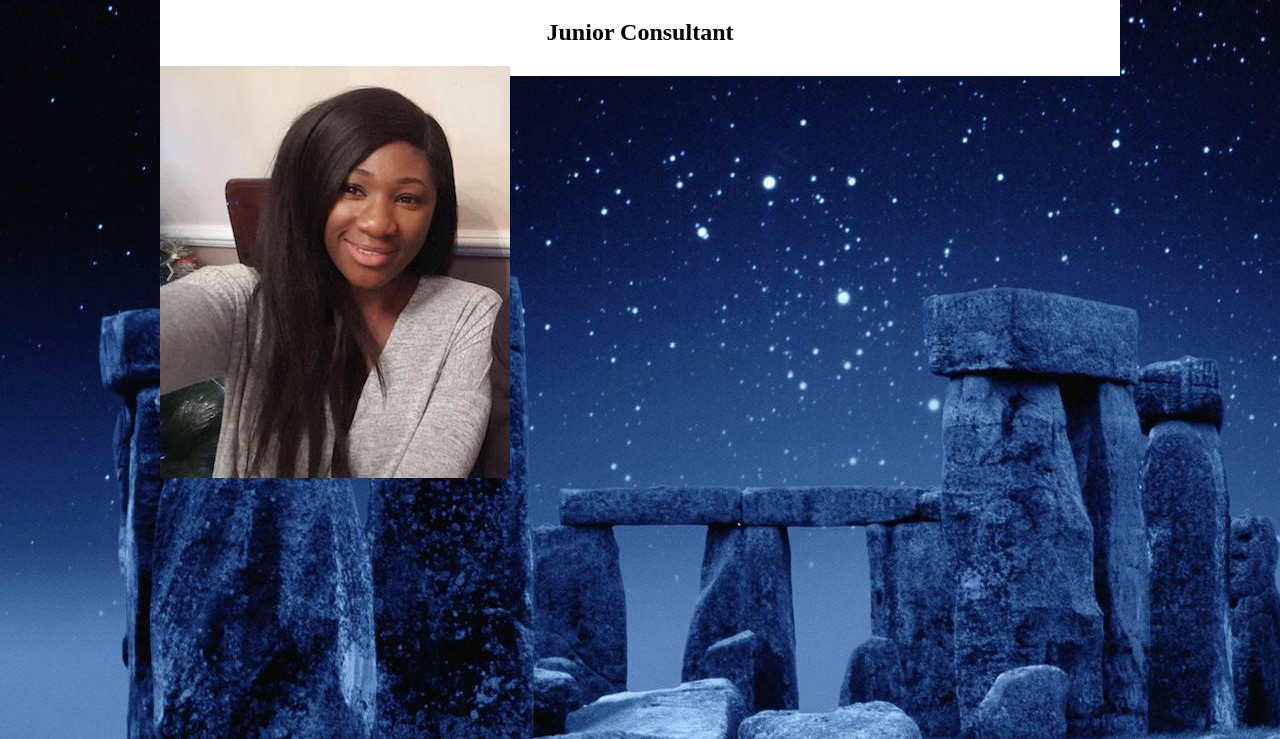
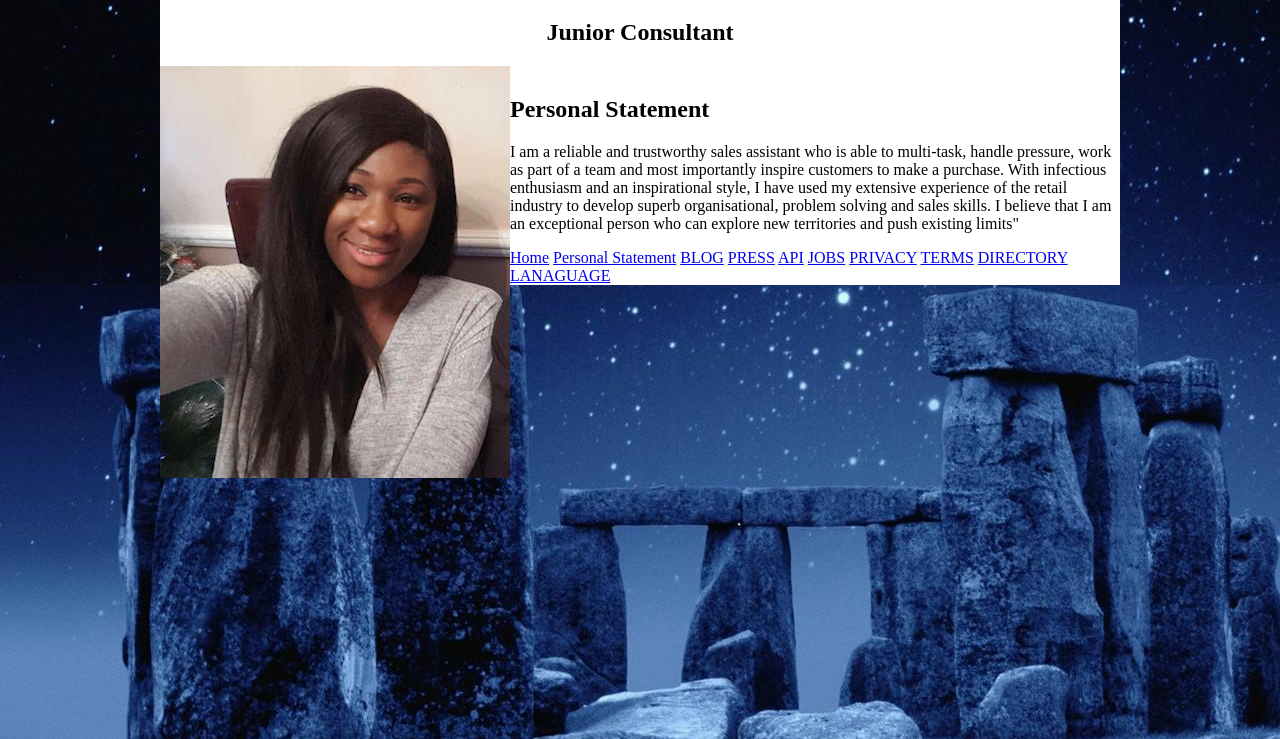
Before and after one commit to Adj2408/CV, a plain HTML site: page Personal_Statment.html in a window 1280 px wide. Shown: the part 61-800 px from the top of the page. Drawn offline with Linux system fonts and the light colour scheme; files whose address does not match are found by name.

Commit message:
Added personal_statment.html

```diff
--- a/Personal_Statment.html
+++ b/Personal_Statment.html
@@ -17,6 +17,32 @@
 			<img src="/Users/Tech-A21/Desktop/adowa.jpg" alt="AKimg">
 			</div>
 
+			<div id:="right_column" role="PersonalStatment">
+
+			<H2>Personal Statement</H2>
+				<p>I am a reliable and trustworthy sales assistant who is able to multi-task, handle pressure, work as part of a team and most importantly inspire customers to make a purchase. With infectious enthusiasm and an inspirational style, I have used my extensive experience of the retail industry to develop superb organisational, problem solving and sales skills. I believe that I am an exceptional person who can explore new territories and push existing limits"
+			</p>
+			</div>
+
+			<footer>
+				<div id ="footer">
+				<nav id="menu">
+					<ul>
+						<a href="index.html">Home</a>
+						<a href="personal_statment.html">Personal Statement</a>
+						<a href="/">BLOG</a>
+						<a href="/">PRESS</a>
+						<a href="/">API</a>
+						<a href="/">JOBS</a>
+						<a href="/">PRIVACY</a>
+						<a href="/">TERMS</a>
+						<a href="/">DIRECTORY</a>
+						<a href="/">LANAGUAGE</a>
+					</ul>
+				</nav>
+				</div>
+			</footer>
+
 
 </body>
 </html>
```
